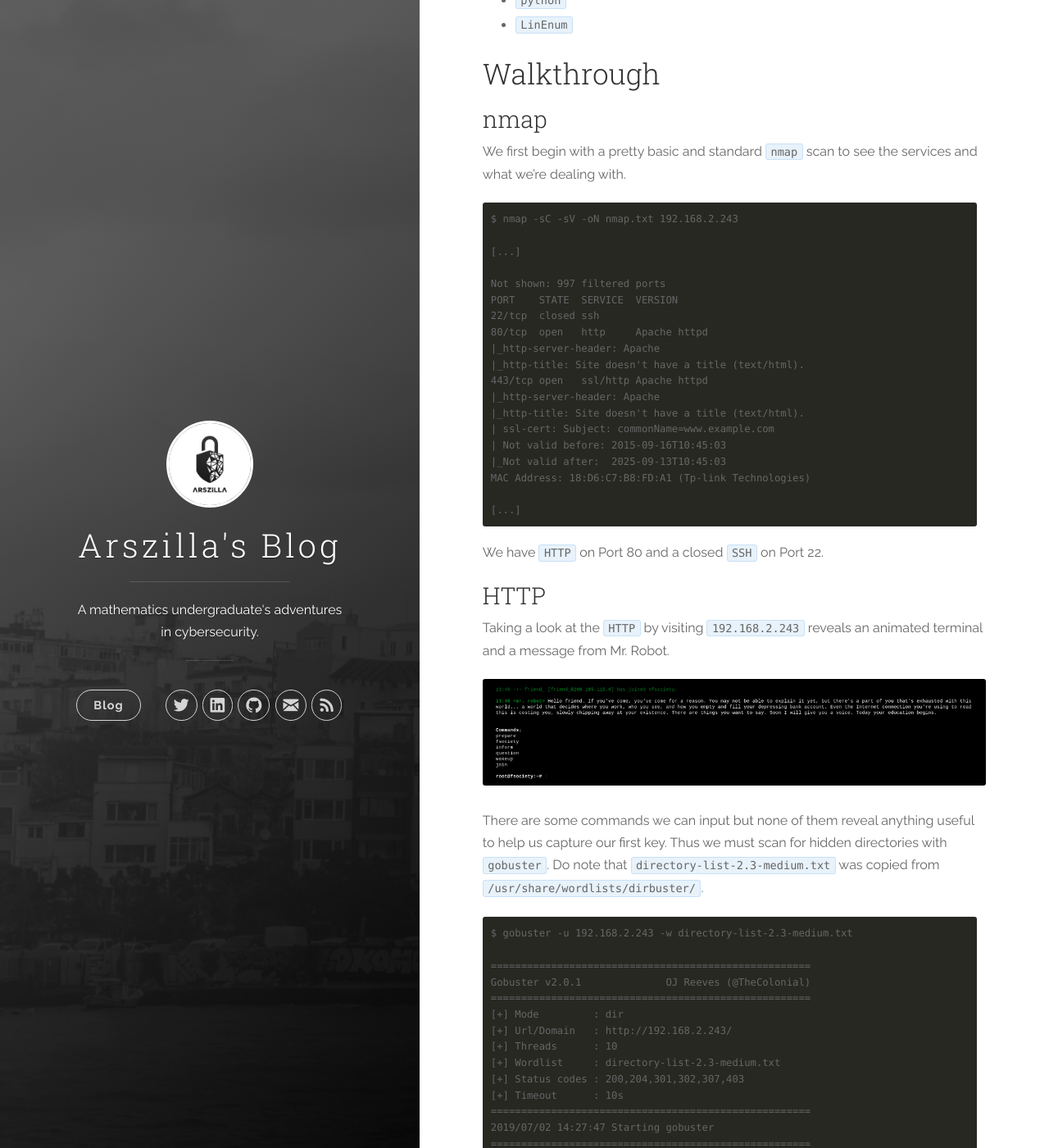
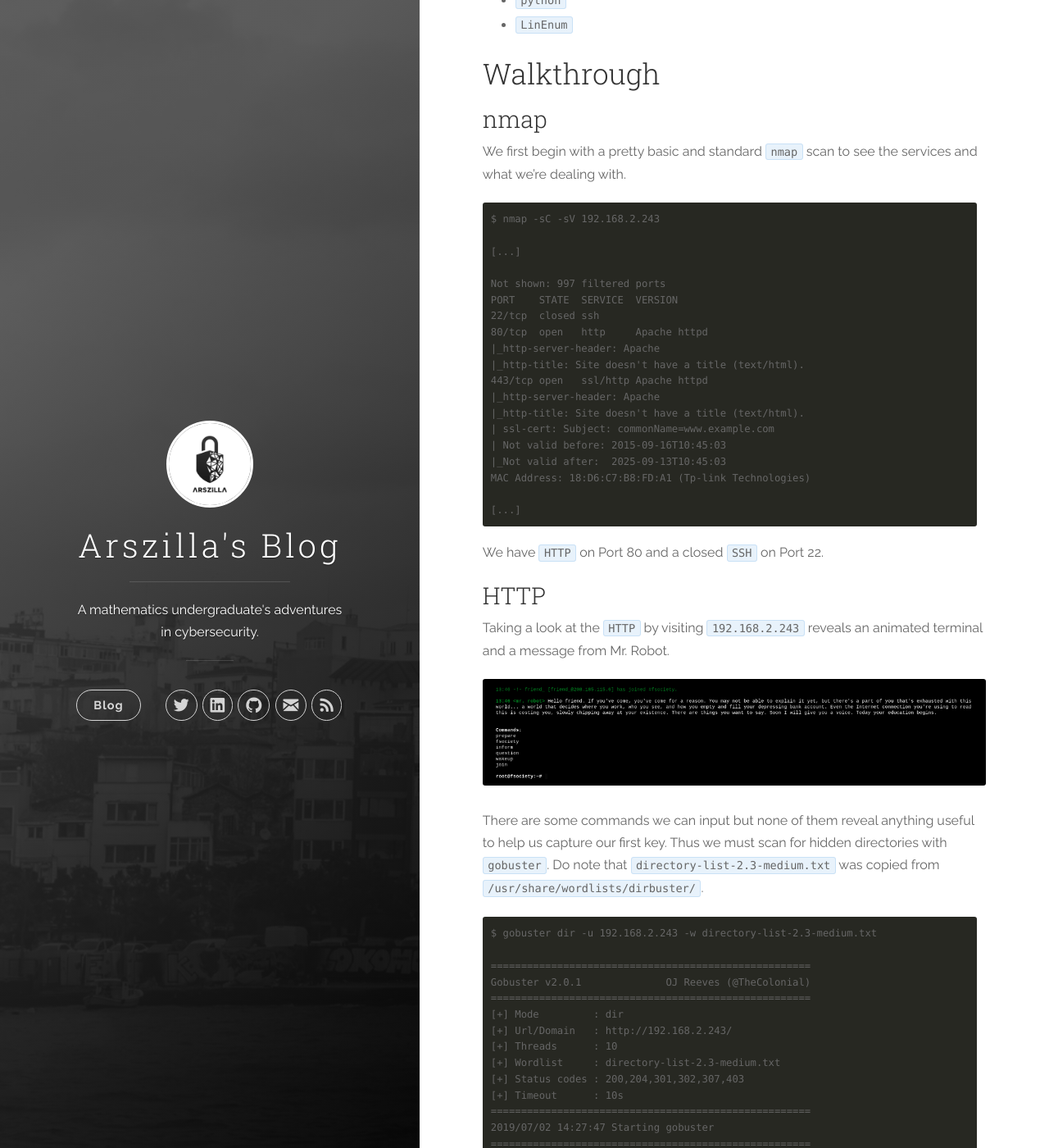
Before and after one commit to firatfolcay/arszilla.github.io, a Jekyll site: the page built from _posts/2019-07-04-vulnhub-mr_robot.markdown, in a window 1280 px wide and 1400 px high, scrolled down 1164 px. Shown: the whole window at 82% size. Built offline with Jekyll 4.4.1, drawn with Linux system fonts in a browser that asks for light colours; some of the changed text lies outside the part shown.

Commit message:
Updated nmap and gobuster

````diff
--- a/_posts/2019-06-08-thm-basic_pentesting.markdown
+++ b/_posts/2019-06-08-thm-basic_pentesting.markdown
@@ -35,7 +35,7 @@ cracking, service, and privilege escalation.
 We begin with a `nmap` scan to see the services and to get an idea of what we're dealing with.
 
 ```
-$ nmap -sC -sV -p- -oN nmap.txt 10.0.0.45
+$ nmap -sC -sV -p- 10.0.0.45
 
 [...]
 
@@ -88,7 +88,7 @@ This hints us to a hidden directory. To find this we’ll use `gobuster`. Do not
 copied from `/usr/share/wordlists/dirbuster/`.
 
 ```
-$ gobuster -u http://10.0.0.90 -w directory-list-2.3-medium.txt
+$ gobuster dir -u http://10.0.0.90 -w directory-list-2.3-medium.txt
 
 =====================================================
 Gobuster v2.0.1              OJ Reeves (@TheColonial)
--- a/_posts/2019-07-04-vulnhub-mr_robot.markdown
+++ b/_posts/2019-07-04-vulnhub-mr_robot.markdown
@@ -37,7 +37,7 @@ vulnerabilities in the system.
 We first begin with a pretty basic and standard `nmap` scan to see the services and what we're dealing with.
 
 ```
-$ nmap -sC -sV -oN nmap.txt 192.168.2.243
+$ nmap -sC -sV 192.168.2.243
 
 [...]
 
@@ -70,7 +70,7 @@ must scan for hidden directories with `gobuster`. Do note that `directory-list-2
 `/usr/share/wordlists/dirbuster/`.
 
 ```
-$ gobuster -u 192.168.2.243 -w directory-list-2.3-medium.txt
+$ gobuster dir -u 192.168.2.243 -w directory-list-2.3-medium.txt
 
 =====================================================
 Gobuster v2.0.1              OJ Reeves (@TheColonial)
````
